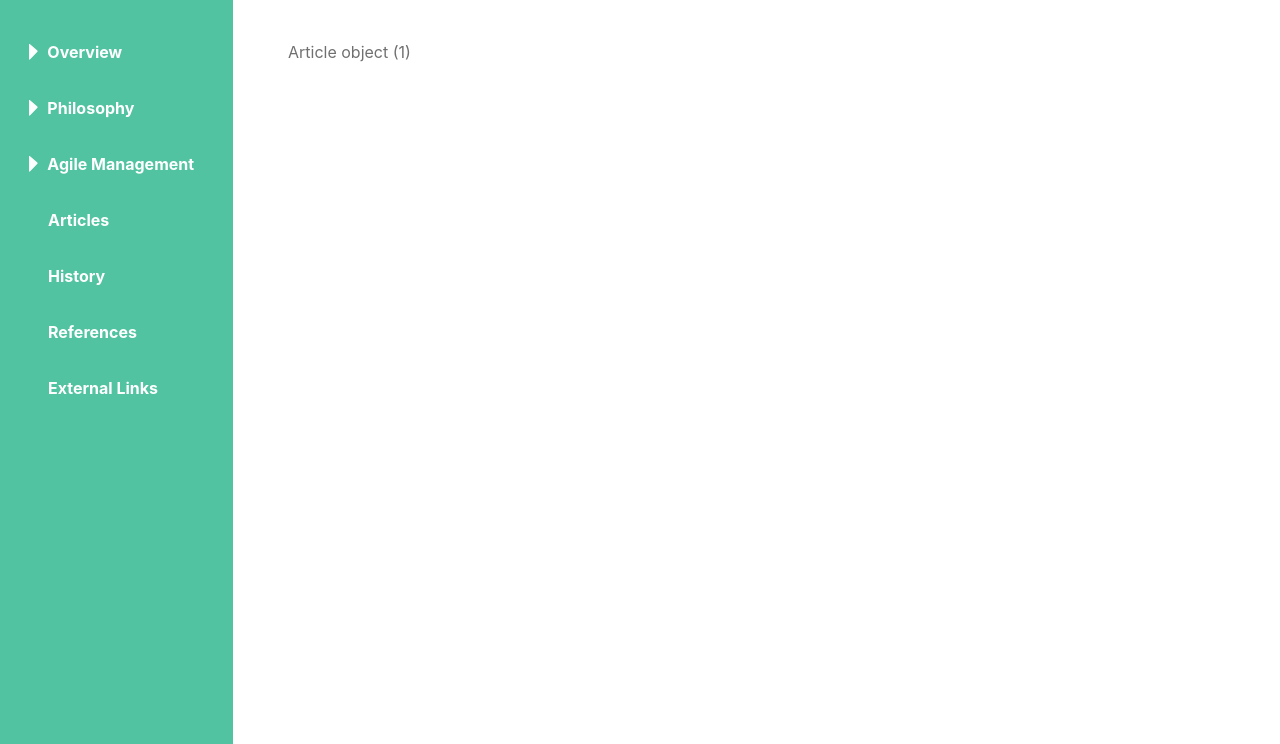
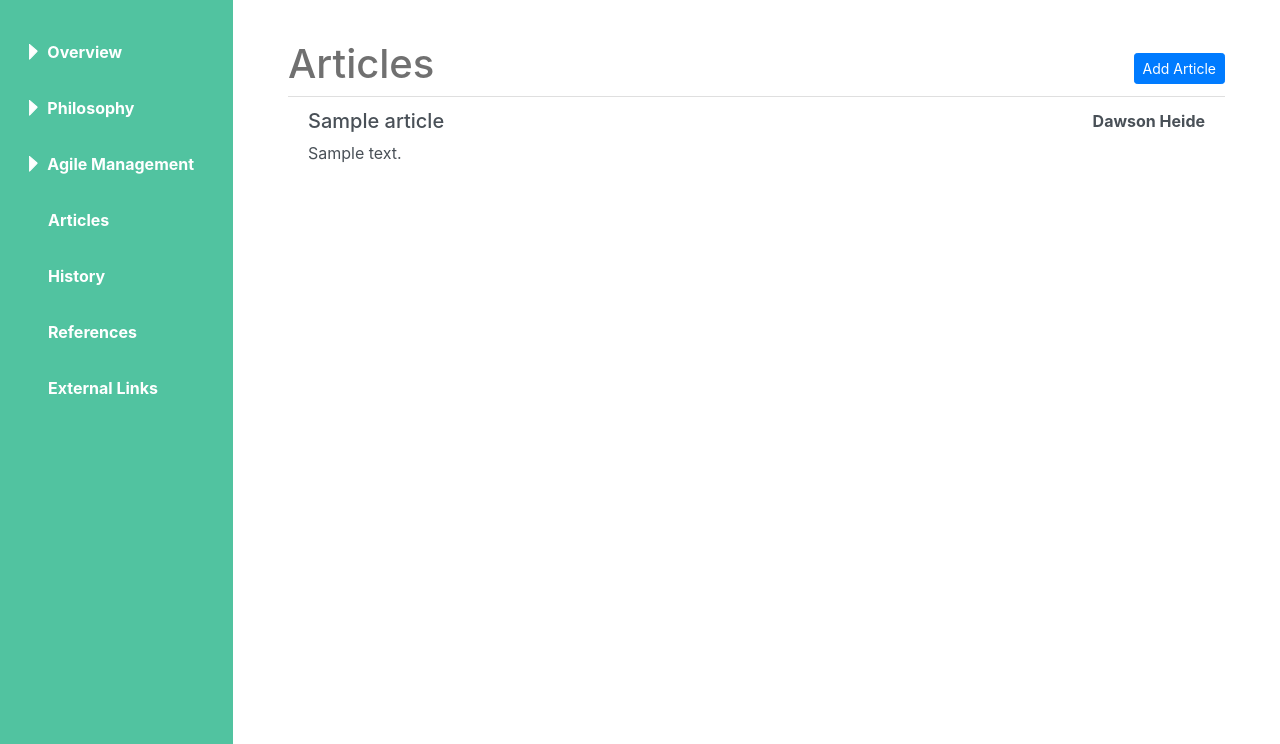
Before and after one commit to dheide951/agile-wiki, a Django app: page /articles/ in a window 1280 px wide. Shown: the part 66-810 px from the top of the page. Run offline with Django 3.2, Linux system fonts and the light colour scheme; tables that the repository leaves empty hold one stand-in row (values such as "Sample post"); some libraries are stand-ins or nearby versions.

Commit message:
added article list

```diff
--- a/wiki/models/article.py
+++ b/wiki/models/article.py
@@ -8,3 +8,8 @@ class Article(models.Model):
     body = models.TextField(max_length=5000)
     user = models.ForeignKey(User, on_delete=models.CASCADE)
     rating = models.IntegerField(validators=[MinValueValidator(0), MaxValueValidator(5)], default=0)
+
+
+    @property
+    def preview(self):
+        return self.body[:1000]
--- a/wiki/templates/wiki/article_list.html
+++ b/wiki/templates/wiki/article_list.html
@@ -2,10 +2,25 @@
 
 {% block content %}
 
-    {% for a in object_list %}
+    <div class="d-flex align-items-center">
+        <h1>Articles</h1>
+        <div class="ml-auto">
+            <a href="{% url 'add-article' %}" class="btn btn-sm btn-primary">Add Article</a>
+        </div>
+    </div>
+    <div class="list-group list-group-flush">
+        {% for a in object_list %}
+            <a href="{% url 'article-detail' pk=a.id %}" class="list-group-item list-group-item-action">
+                <div class="d-flex">
+                    <h5>{{ a.title }}</h5>
+                    <span class="ml-auto"><b>Dawson Heide</b></span>
+                </div>
+                <p class="mb-1">
+                    {{ a.preview }}
+                </p>
+            </a>
+        {% endfor %}
+    </div>
 
-        {{ a }}
-
-    {% endfor %}
 
 {% endblock %}
--- a/wiki/templates/wiki/sidebar.html
+++ b/wiki/templates/wiki/sidebar.html
@@ -63,7 +63,7 @@
             </ul>
         </div>
         <li class="nav-item ml-2">
-            <a class="nav-link link" href="#">
+            <a class="nav-link link" href="{% url 'articles' %}">
                 <span class="item">Articles</span></a>
         </li>
         <li class="nav-item ml-2">
```
